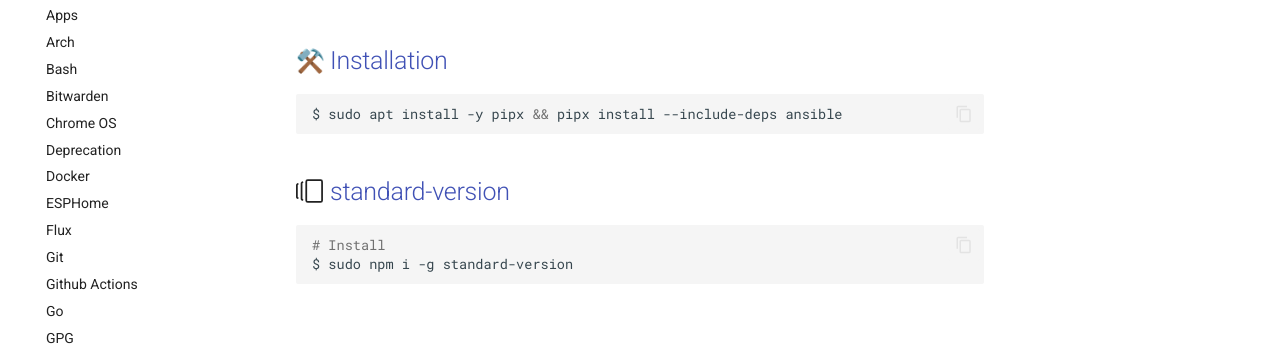
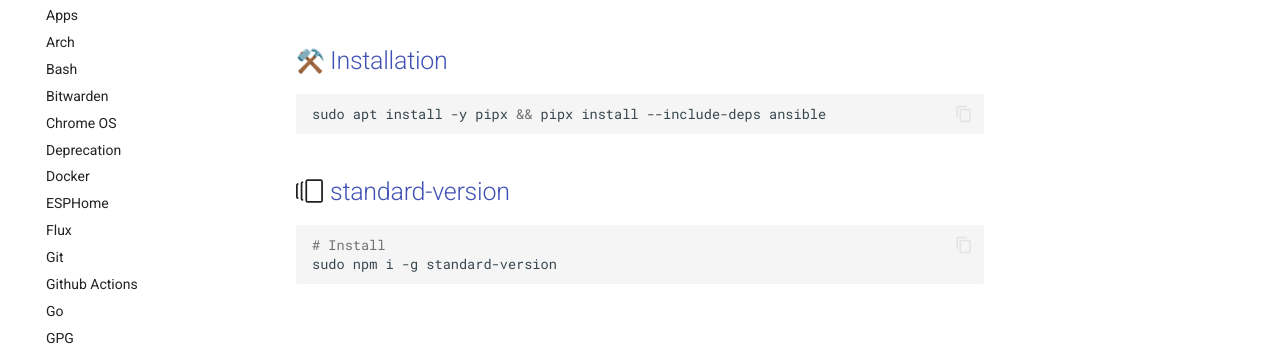
Before and after one commit to nicholaswilde/notes, an MkDocs documentation site: the page built from docs/ansible.md, in a window 1280 px wide. Shown: the part 177-534 px from the top of the page. Built offline with MkDocs 1.6.1 and Material for MkDocs 9.7.7, drawn with Linux system fonts in a browser that asks for light colours; emoji names are drawn with the system emoji font; comment, search, counter and statistics services are not loaded.

````diff
--- a/docs/ansible.md
+++ b/docs/ansible.md
@@ -7,14 +7,14 @@ tags:
 ## :hammer_pick: [Installation][1]
 
 ```shell
-$ sudo apt install -y pipx && pipx install --include-deps ansible
+sudo apt install -y pipx && pipx install --include-deps ansible
 ```
 
 ## :octicons-versions-24: [standard-version](https://github.com/conventional-changelog/standard-version)
 
 ```shell
 # Install
-$ sudo npm i -g standard-version
+sudo npm i -g standard-version
 ```
 
 [1]: <https://docs.ansible.com/ansible/latest/installation_guide/intro_installation.html>
````
